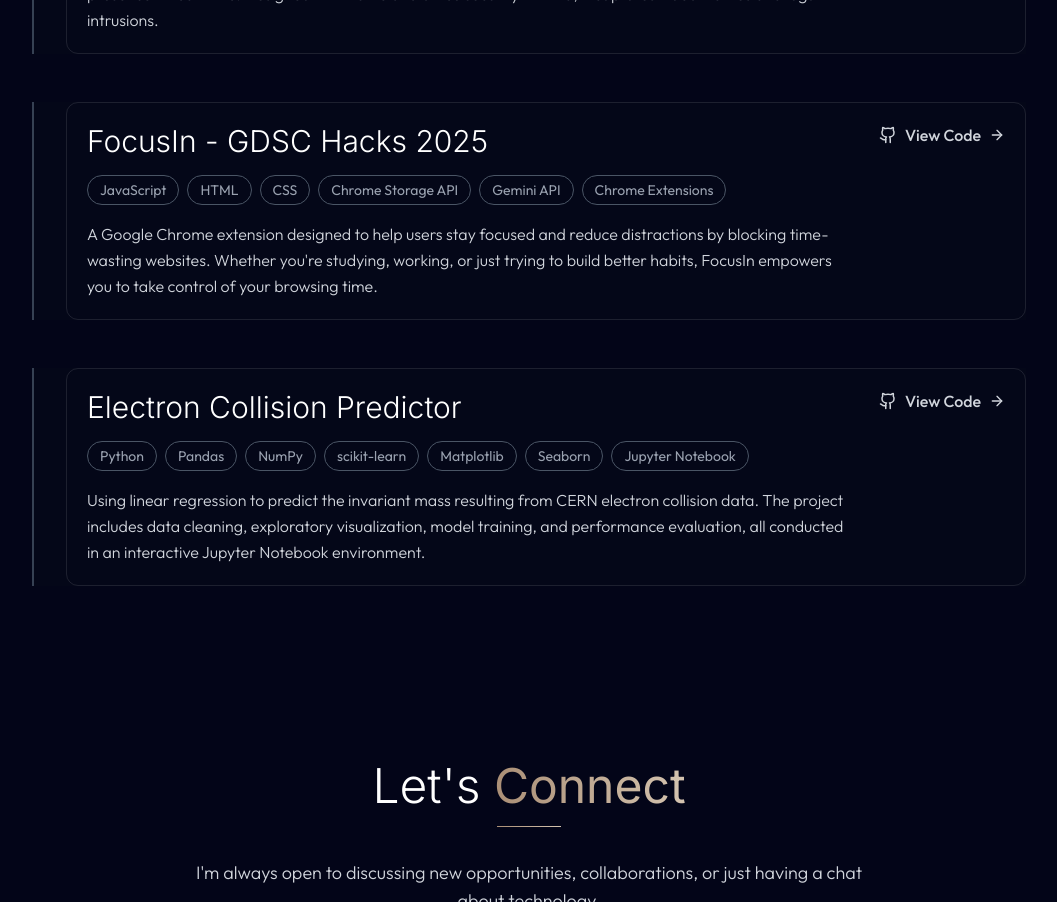
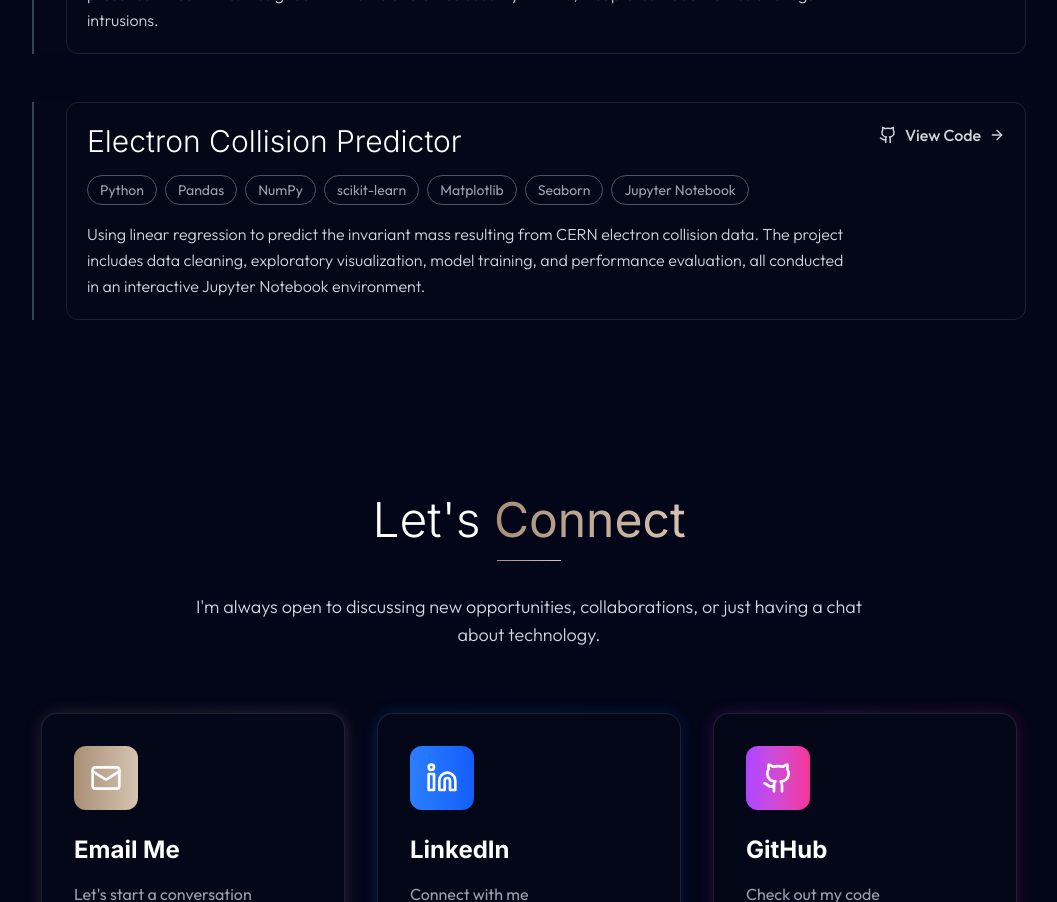
Before and after one commit to louisnguyenn/Louis-Personal-Portfolio, a React (Vite) app: page / in a window 1280 px wide. Shown: the part 4080-4982 px from the top of the page, without its empty margins (111-1168 px from the left). Built offline with nearby package versions, Linux system fonts and the light colour scheme.

Commit message:
remove routing

```diff
--- a/src/components/Navbar.jsx
+++ b/src/components/Navbar.jsx
@@ -1,7 +1,6 @@
 import { useEffect } from "react";
 import { X, Menu } from "lucide-react";
 import FadeContent from "./FadeContent";
-import { useNavigate } from "react-router-dom";
 
 export const Navbar = ({ menuOpen, setMenuOpen }) => {
   useEffect(() => {
--- a/src/components/sections/Projects.jsx
+++ b/src/components/sections/Projects.jsx
@@ -97,20 +97,6 @@ export const Projects = () => {
 				'REST APIs',
 			],
 			githubLink: 'https://github.com/louisnguyenn/Percepta',
-		},
-		{
-			title: 'FocusIn - GDSC Hacks 2025',
-			description:
-				"A Google Chrome extension designed to help users stay focused and reduce distractions by blocking time-wasting websites. Whether you're studying, working, or just trying to build better habits, FocusIn empowers you to take control of your browsing time.",
-			technologies: [
-				'JavaScript',
-				'HTML',
-				'CSS',
-				'Chrome Storage API',
-				'Gemini API',
-				'Chrome Extensions',
-			],
-			githubLink: 'https://github.com/Wasay09/FocusIn',
 		},
 		{
 			title: 'Electron Collision Predictor',
--- a/src/pages/Blog1.jsx
+++ /dev/null
@@ -1,31 +0,0 @@
-import { BlogNavbar } from "../components/BlogNavbar";
-
-export const Blog1 = () => {
-  return (
-    <div className="max-w-3xl mx-auto">
-      <div className="flex flex-col justify-center items-center pt-20">
-        <BlogNavbar />
-        <h2 className="text-3xl font-medium">
-          My time at Linamar Corporation (specifically the Linamar Gear plant)
-        </h2>
-        <div className="mr-auto py-5">
-          <p className="text-sm text-gray-300">Louis Nguyen</p>
-          <p className="text-xs pb-2 text-gray-300">AUG 10, 2025</p>
-        </div>
-        <img
-          src="/Linamar-Gear.jpg"
-          alt="Linamar Gear plant front entrance"
-          className="w-160 h-160"
-        ></img>
-
-        <div className="px-4 space-y-6 py-8">
-          <p className="text-gray-300 leading-relaxed text-xl"></p>
-
-          <p className="text-gray-300 leading-relaxed text-xl"></p>
-
-          <p className="text-gray-300 leading-relaxed text-xl"></p>
-        </div>
-      </div>
-    </div>
-  );
-};
--- a/src/routes.jsx
+++ /dev/null
@@ -1,20 +0,0 @@
-import "./App.css";
-import "./index.css";
-import { BrowserRouter, Route, Routes } from "react-router-dom";
-import { Hero } from "./pages/Hero";
-import { Blog1 } from "./pages/Blog1";
-
-function routes() {
-  return (
-    <>
-      <BrowserRouter>
-        <Routes>
-          <Route path="/" element={<Hero />} />
-          <Route path="/blog1" element={<Blog1 />} />
-        </Routes>
-      </BrowserRouter>
-    </>
-  );
-}
-
-export default routes;
```
